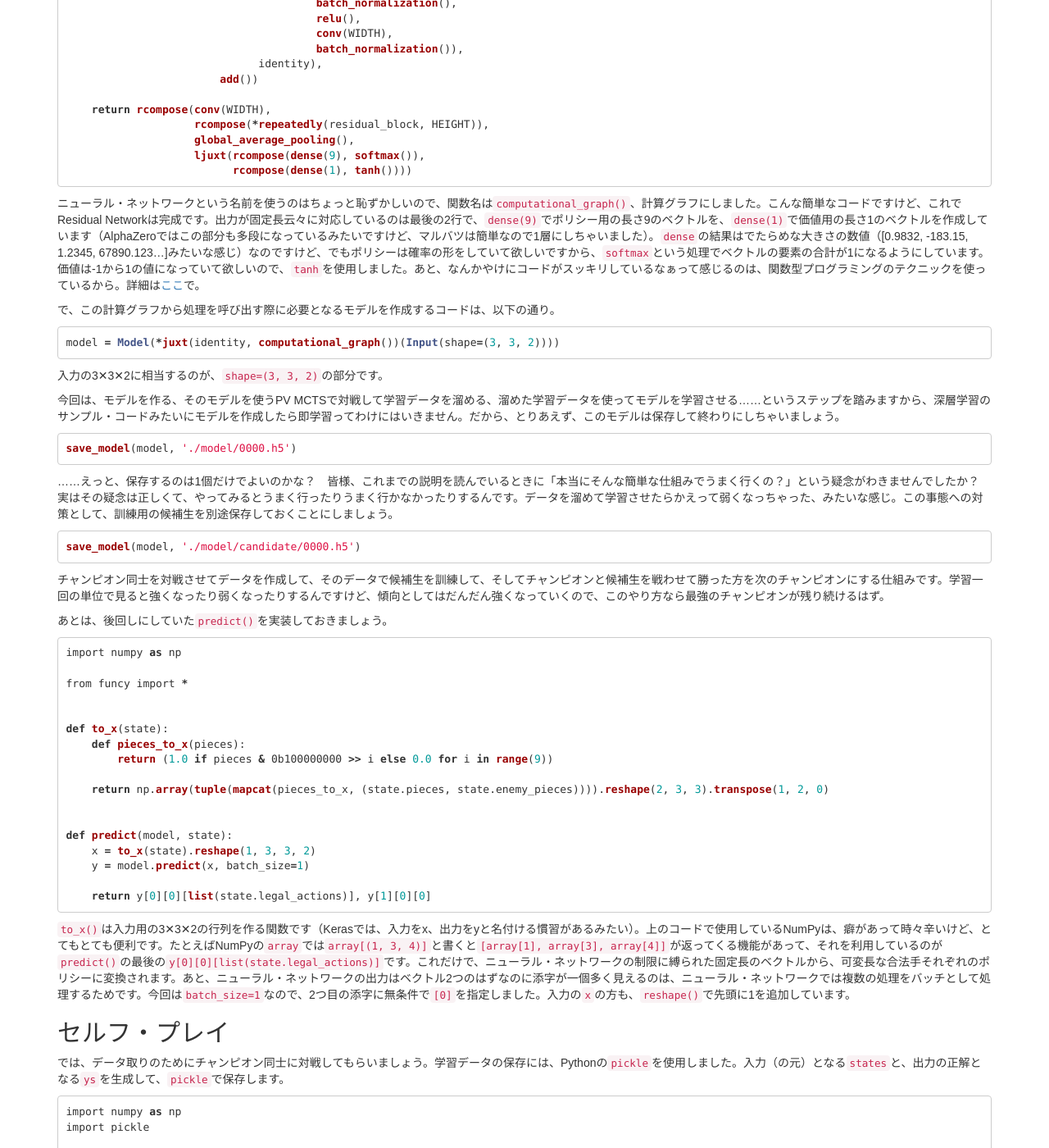
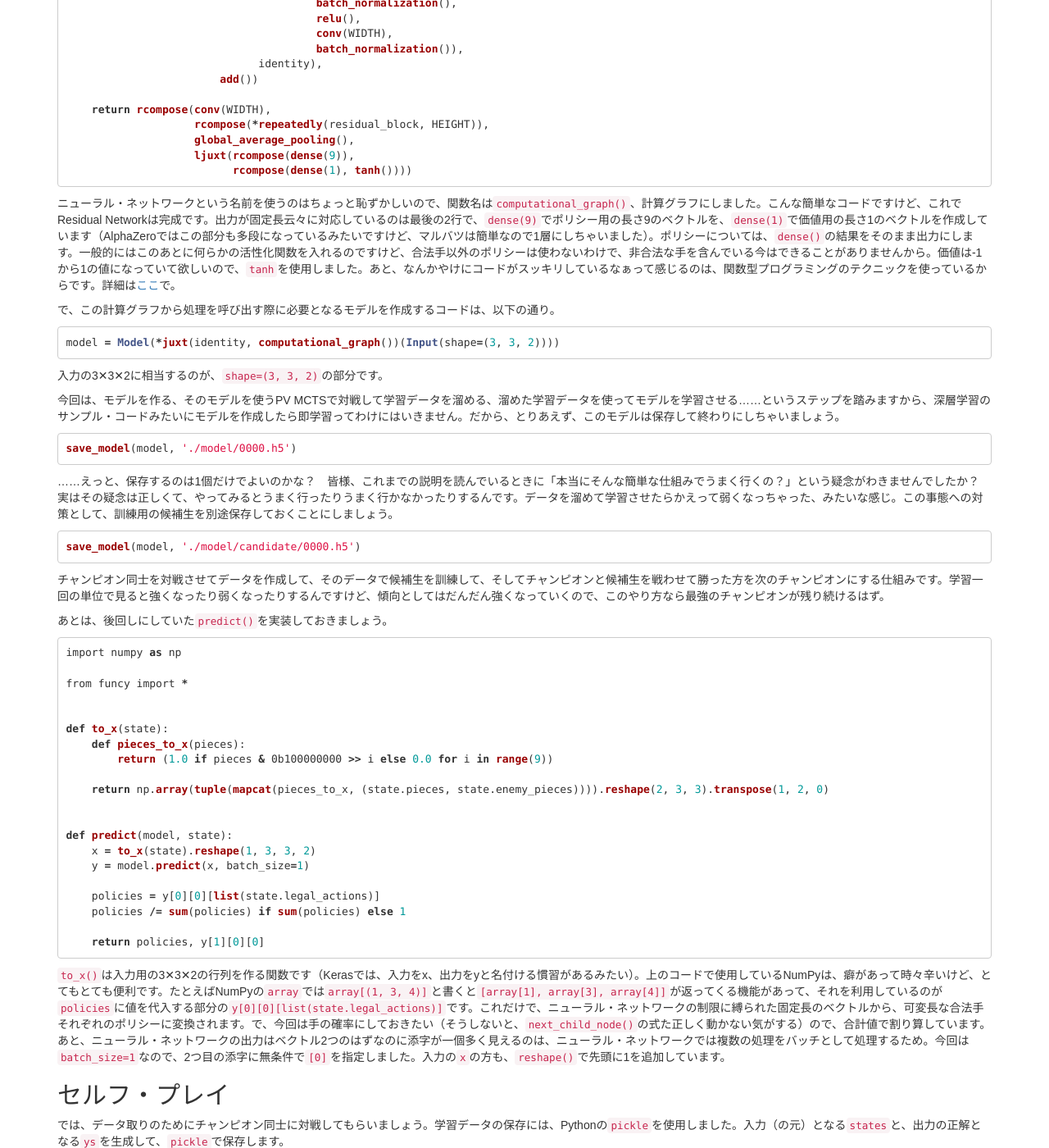
Before and after one commit to tail-island/tail-island.github.io, a Jekyll site: the page built from _posts/2018-06-20-alpha-zero.md, in a window 1280 px wide and 1400 px high, scrolled down 4752 px. Shown: the whole window at 82% size. Built offline with Jekyll 4.4.1, drawn with Linux system fonts in a browser that asks for light colours; some of the changed text lies outside the part shown.

Commit message:
some bugs are fixed.

```diff
--- a/_posts/2018-06-20-alpha-zero.md
+++ b/_posts/2018-06-20-alpha-zero.md
@@ -211,11 +211,11 @@ def computational_graph():
     return rcompose(conv(WIDTH),
                     rcompose(*repeatedly(residual_block, HEIGHT)),
                     global_average_pooling(),
-                    ljuxt(rcompose(dense(9), softmax()),
+                    ljuxt(rcompose(dense(9)),
                           rcompose(dense(1), tanh())))
 ~~~
 
-ニューラル・ネットワークという名前を使うのはちょっと恥ずかしいので、関数名は`computational_graph()`、計算グラフにしました。こんな簡単なコードですけど、これでResidual Networkは完成です。出力が固定長云々に対応しているのは最後の2行で、`dense(9)`でポリシー用の長さ9のベクトルを、`dense(1)`で価値用の長さ1のベクトルを作成しています（AlphaZeroではこの部分も多段になっているみたいですけど、マルバツは簡単なので1層にしちゃいました）。`dense`の結果はでたらめな大きさの数値（[0.9832, -183.15, 1.2345, 67890.123...]みたいな感じ）なのですけど、でもポリシーは確率の形をしていて欲しいですから、`softmax`という処理でベクトルの要素の合計が1になるようにしています。価値は-1から1の値になっていて欲しいので、`tanh`を使用しました。あと、なんかやけにコードがスッキリしているなぁって感じるのは、関数型プログラミングのテクニックを使っているから。詳細は[ここ](http://tail-island.github.io/programming/2017/10/25/keras-and-fp.html)で。
+ニューラル・ネットワークという名前を使うのはちょっと恥ずかしいので、関数名は`computational_graph()`、計算グラフにしました。こんな簡単なコードですけど、これでResidual Networkは完成です。出力が固定長云々に対応しているのは最後の2行で、`dense(9)`でポリシー用の長さ9のベクトルを、`dense(1)`で価値用の長さ1のベクトルを作成しています（AlphaZeroではこの部分も多段になっているみたいですけど、マルバツは簡単なので1層にしちゃいました）。ポリシーについては、`dense()`の結果をそのまま出力にします。一般的にはこのあとに何らかの活性化関数を入れるのですけど、合法手以外のポリシーは使わないわけで、非合法な手を含んでいる今はできることがありませんから。価値は-1から1の値になっていて欲しいので、`tanh`を使用しました。あと、なんかやけにコードがスッキリしているなぁって感じるのは、関数型プログラミングのテクニックを使っているからです。詳細は[ここ](http://tail-island.github.io/programming/2017/10/25/keras-and-fp.html)で。
 
 で、この計算グラフから処理を呼び出す際に必要となるモデルを作成するコードは、以下の通り。
 
@@ -258,10 +258,13 @@ def predict(model, state):
     x = to_x(state).reshape(1, 3, 3, 2)
     y = model.predict(x, batch_size=1)
 
-    return y[0][0][list(state.legal_actions)], y[1][0][0]
+    policies = y[0][0][list(state.legal_actions)]
+    policies /= sum(policies) if sum(policies) else 1
+
+    return policies, y[1][0][0]
 ~~~
 
-`to_x()`は入力用の3✕3✕2の行列を作る関数です（Kerasでは、入力をx、出力をyと名付ける慣習があるみたい）。上のコードで使用しているNumPyは、癖があって時々辛いけど、とてもとても便利です。たとえばNumPyの`array`では`array[(1, 3, 4)]`と書くと`[array[1], array[3], array[4]]`が返ってくる機能があって、それを利用しているのが`predict()`の最後の`y[0][0][list(state.legal_actions)]`です。これだけで、ニューラル・ネットワークの制限に縛られた固定長のベクトルから、可変長な合法手それぞれのポリシーに変換されます。あと、ニューラル・ネットワークの出力はベクトル2つのはずなのに添字が一個多く見えるのは、ニューラル・ネットワークでは複数の処理をバッチとして処理するためです。今回は`batch_size=1`なので、2つ目の添字に無条件で`[0]`を指定しました。入力の`x`の方も、`reshape()`で先頭に1を追加しています。
+`to_x()`は入力用の3✕3✕2の行列を作る関数です（Kerasでは、入力をx、出力をyと名付ける慣習があるみたい）。上のコードで使用しているNumPyは、癖があって時々辛いけど、とてもとても便利です。たとえばNumPyの`array`では`array[(1, 3, 4)]`と書くと`[array[1], array[3], array[4]]`が返ってくる機能があって、それを利用しているのが`policies`に値を代入する部分の`y[0][0][list(state.legal_actions)]`です。これだけで、ニューラル・ネットワークの制限に縛られた固定長のベクトルから、可変長な合法手それぞれのポリシーに変換されます。で、今回は手の確率にしておきたい（そうしないと、`next_child_node()`の式た正しく動かない気がする）ので、合計値で割り算しています。あと、ニューラル・ネットワークの出力はベクトル2つのはずなのに添字が一個多く見えるのは、ニューラル・ネットワークでは複数の処理をバッチとして処理するため。今回は`batch_size=1`なので、2つ目の添字に無条件で`[0]`を指定しました。入力の`x`の方も、`reshape()`で先頭に1を追加しています。
 
 ## セルフ・プレイ
 
@@ -388,7 +391,7 @@ if __name__ == '__main__':
     main()
 ~~~
 
-はい、これだけ。AlphaZeroは`SGD`というオプティマイザーを使ったらしいのですけど、私はTensorFlowのチュートリアルが使っていた`Adam`を使用しました。だって、Adamだと学習が速いんだもん。数式が分からなかったので速い理由はカケラも分かってないけどな。あと、学習率を少しずつ下げるコールバックをテキトーに設定しました。最高の精度を実現して論文書いてやるぜって場合じゃなければ、テキトーでもそれなりの精度が出るんですよ。
+はい、これだけ。AlphaZeroは`SGD`というオプティマイザーを使ったらしいのですけど、私はTensorFlowのチュートリアルが使っていた`Adam`を使用しました。だって、Adamだと学習が速いんだもん。数式が分からなかったので速い理由はカケラも分かってないけどな。損失関数は、フィーリングで二条誤差にしています。あと、学習率を少しずつ下げるコールバックをテキトーに設定しました。最高の精度を実現して論文書いてやるぜって場合じゃなければ、テキトーでもそれなりの精度が出るんですよ。
 
 ## 評価
 
@@ -528,11 +531,11 @@ def main():
 ~~~ shell
 $ python test_corrctness.py
 11.0/11 = 1.00 nega_alpha
-11.0/11 = 1.00 pv_mcts
- 6.2/11 = 0.57 monte_carlo_tree_search
+10.0/11 = 0.91 pv_mcts
+ 5.9/11 = 0.54 monte_carlo_tree_search
 ~~~
 
-やったぁ！　アルファ・ベータ法と同じスコア、パーフェクトです！　先手と後手を入れ替えながら、モンテカルロ木探索との対戦もやってみましょう。
+惜しい……。1つだけ間違えちゃいました（深層学習のニューラル・ネットワークの初期値はランダムなので、初期値ガチャを頑張ればパーフェクトになりますけど）。まぁ、モンテカルロ木探索よりも遥かに優秀なので良し！　ついでですから、先手と後手を入れ替えながらモンテカルロ木探索との対戦もやってみましょう。
 
 ~~~ python
 print(test_algorithm((pv_mcts_next_action, monte_carlo_tree_search_next_action)))
@@ -540,8 +543,18 @@ print(test_algorithm((monte_carlo_tree_search_next_action, pv_mcts_next_action))
 ~~~
 
 ~~~ shell
-0.805  # PV MCTSが先手の場合の、先手の勝率
-0.56   # モンテカルロ木探索が先手の場合の、先手の勝率
+0.91   # PV MCTSが先手の場合の、先手の勝率
+0.575  # モンテカルロ木探索が先手の場合の、先手の勝率
 ~~~
 
-うん、手を抜いた簡易的な実装なのに、モンテカルロ木探索より強い！　今年49歳になるおっさんでも作れちゃうくらいに簡単なのに、AlphaZeroってすげー。
+うん、かなり手を抜いた簡易実装なのに、モンテカルロ木探索よりも強いです。念の為、更にサイクルを回してみましょう。一日かけて、あと90回、合計して100回のサイクルを回してみました。
+
+~~~ shell
+11.0/11 = 1.00 nega_alpha
+11.0/11 = 1.00 pv_mcts
+ 6.2/11 = 0.56 monte_carlo_tree_search
+0.94
+0.515
+~~~
+
+やりました！　パーフェクトです！　対モンテカルロ木探索の勝率も上がりました！　今年49歳になるおっさんでも作れちゃうくらいに簡単なのに、AlphaZeroってすげー。
```
Also changed, not shown: other parts of _posts/2018-06-20-alpha-zero.md (+1 -1 lines), 1 other file.
